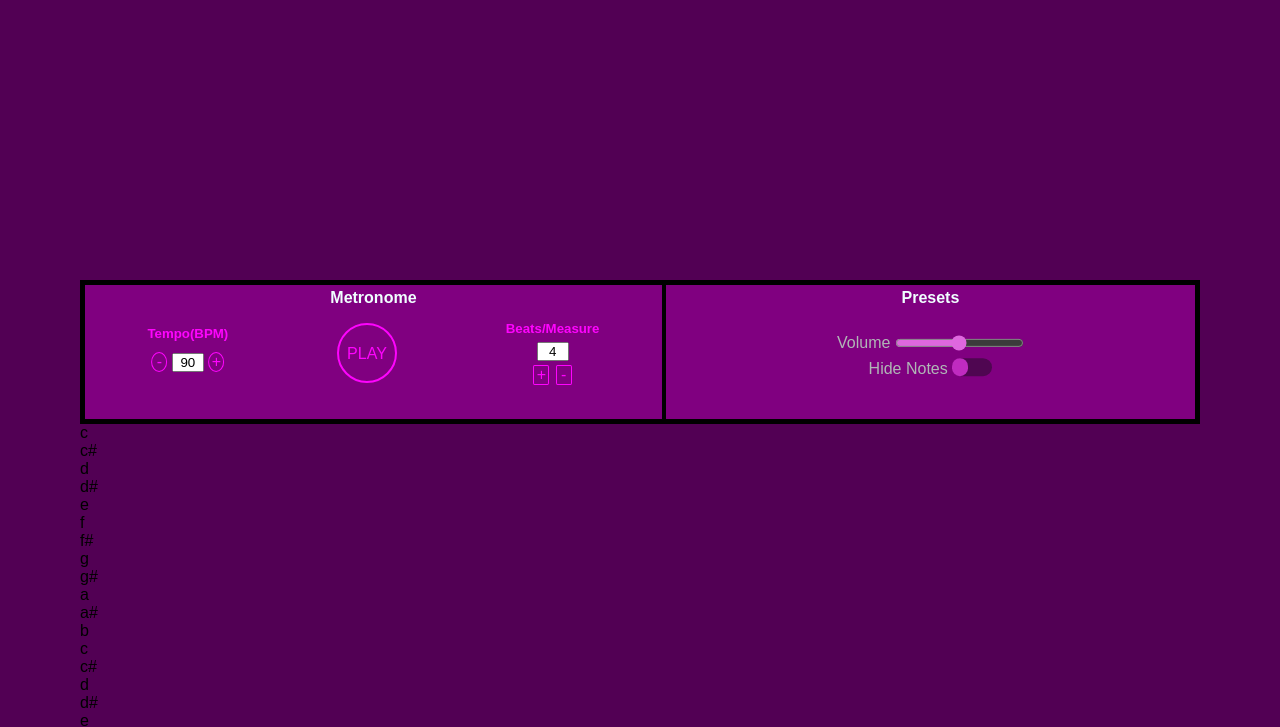
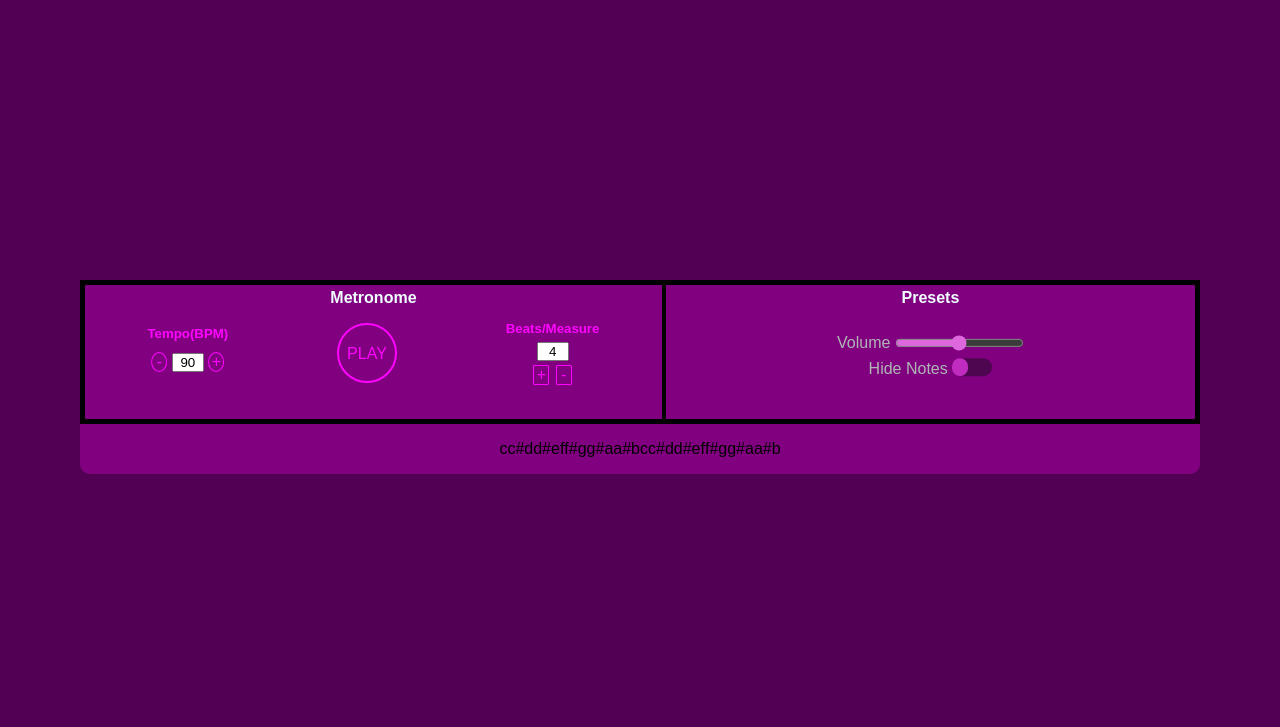
Before and after one commit to PSebastian96/pjt2-keytarschool, a plain HTML site: page piano.html in a window 1280 px wide. Shown: the part 72-799 px from the top of the page. Drawn offline with nearby package versions, Linux system fonts and the light colour scheme; a web font is replaced by a local one.

Commit message:
keys wrapper added

```diff
--- a/assets/stylingcss/piano.css
+++ b/assets/stylingcss/piano.css
@@ -207,3 +207,22 @@ input::-webkit-inner-spin-button {
 .preset-txt {
     color: rgb(176, 182, 182);
 }
+
+/*-------------------------- Piano keys */
+#keys-wrapper {
+    flex-grow: 1;
+    justify-content: center;
+    align-items: center;
+}
+
+#piano-keyboard {
+    position: relative;
+    display: flex;
+    justify-content:center ;
+    padding: 1rem;
+    margin: auto;
+    background: purple;
+    border-bottom-left-radius: 10px;
+    border-bottom-right-radius: 10px;
+    user-select: none;
+}
```
